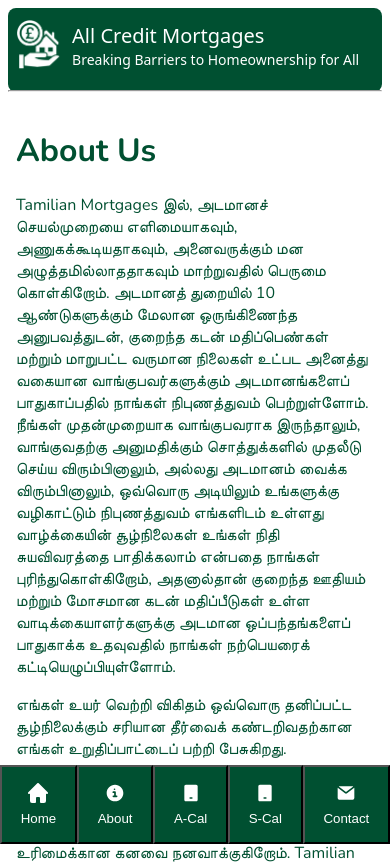
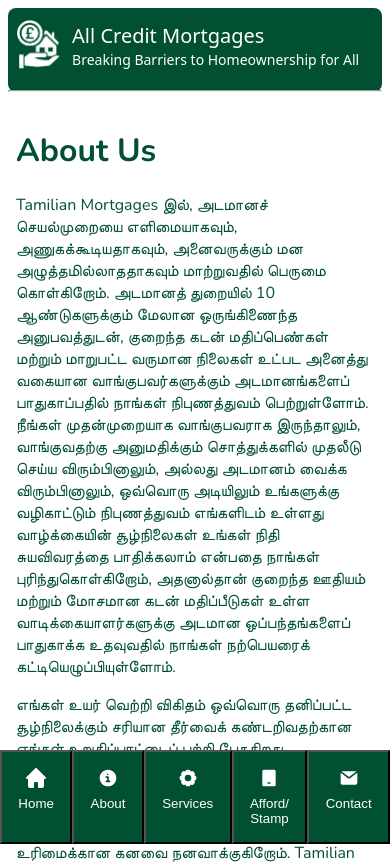
Before and after one commit to math121/tamil-mortgages, a React (Vite) app: page /about in a window 390 px wide. Shown: the top 864 px of the page. Built offline with nearby package versions, Linux system fonts and the light colour scheme; the HTML template or start-up script is replaced by a standard one; a web font is replaced by a local one.

Commit message:
Add services to bottom navigation bar

```diff
--- a/src/components/MobileBottomNavBar.tsx
+++ b/src/components/MobileBottomNavBar.tsx
@@ -4,7 +4,7 @@
   const navigate = useNavigate();
   return (
     <>
-      <div className="fixed flex flex-nowrap bottom-0 left-0 bg-dark-green w-full sm:hidden">
+      <div className="fixed flex flex-nowrap z-10 bottom-0 left-0 bg-dark-green w-full sm:hidden">
         <button
           className="inline-flex flex-col items-center p-4 bg-dark-green hover:bg-light-green text-white flex-grow"
           onClick={() => {
@@ -43,6 +43,28 @@
         <button
           className="inline-flex flex-col items-center p-4 bg-dark-green hover:bg-light-green text-white flex-grow"
           onClick={() => {
+            navigate({ to: "/services" });
+          }}
+        >
+          <svg
+            className="w-5 h-5 mb-2"
+            aria-hidden="true"
+            xmlns="http://www.w3.org/2000/svg"
+            fill="currentColor"
+            viewBox="0 0 24 24"
+          >
+            <path
+              fill-rule="evenodd"
+              d="M9.586 2.586A2 2 0 0 1 11 2h2a2 2 0 0 1 2 2v.089l.473.196.063-.063a2.002 2.002 0 0 1 2.828 0l1.414 1.414a2 2 0 0 1 0 2.827l-.063.064.196.473H20a2 2 0 0 1 2 2v2a2 2 0 0 1-2 2h-.089l-.196.473.063.063a2.002 2.002 0 0 1 0 2.828l-1.414 1.414a2 2 0 0 1-2.828 0l-.063-.063-.473.196V20a2 2 0 0 1-2 2h-2a2 2 0 0 1-2-2v-.089l-.473-.196-.063.063a2.002 2.002 0 0 1-2.828 0l-1.414-1.414a2 2 0 0 1 0-2.827l.063-.064L4.089 15H4a2 2 0 0 1-2-2v-2a2 2 0 0 1 2-2h.09l.195-.473-.063-.063a2 2 0 0 1 0-2.828l1.414-1.414a2 2 0 0 1 2.827 0l.064.063L9 4.089V4a2 2 0 0 1 .586-1.414ZM8 12a4 4 0 1 1 8 0 4 4 0 0 1-8 0Z"
+              clip-rule="evenodd"
+            />
+          </svg>
+
+          <span>Services</span>
+        </button>
+        <button
+          className="inline-flex flex-col items-center p-4 bg-dark-green hover:bg-light-green text-white flex-grow"
+          onClick={() => {
             navigate({ to: "/affordabilityCalculator" });
           }}
         >
@@ -55,24 +77,10 @@
           >
             <path d="M4 4c0-.975.718-2 1.875-2h12.25C19.282 2 20 3.025 20 4v16c0 .975-.718 2-1.875 2H5.875C4.718 22 4 20.975 4 20V4Zm7 13a1 1 0 1 0 0 2h2a1 1 0 1 0 0-2h-2Z" />
           </svg>
-          <span>A-Cal</span>
-        </button>
-        <button
-          className="inline-flex flex-col items-center p-4 bg-dark-green hover:bg-light-green text-white flex-grow"
-          onClick={() => {
-            navigate({ to: "/stampDutyCalculator" });
-          }}
-        >
-          <svg
-            className="w-5 h-5 mb-2"
-            aria-hidden="true"
-            xmlns="http://www.w3.org/2000/svg"
-            fill="currentColor"
-            viewBox="0 0 24 24"
-          >
-            <path d="M4 4c0-.975.718-2 1.875-2h12.25C19.282 2 20 3.025 20 4v16c0 .975-.718 2-1.875 2H5.875C4.718 22 4 20.975 4 20V4Zm7 13a1 1 0 1 0 0 2h2a1 1 0 1 0 0-2h-2Z" />
-          </svg>
-          <span>S-Cal</span>
+          <span>
+            Afford/ <br />
+            Stamp
+          </span>
         </button>
         <button
           className="inline-flex flex-col items-center p-4 bg-dark-green hover:bg-light-green text-white flex-grow"
```
